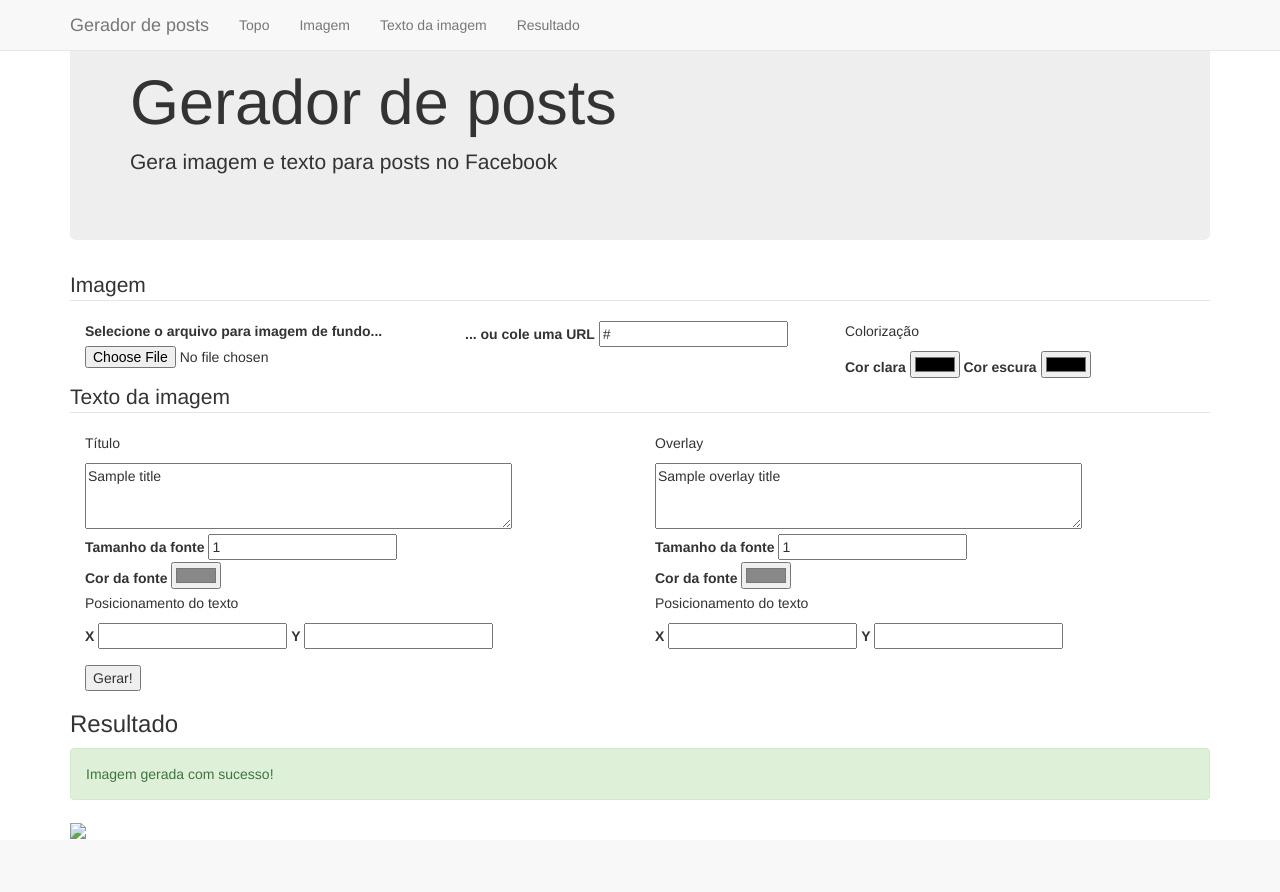
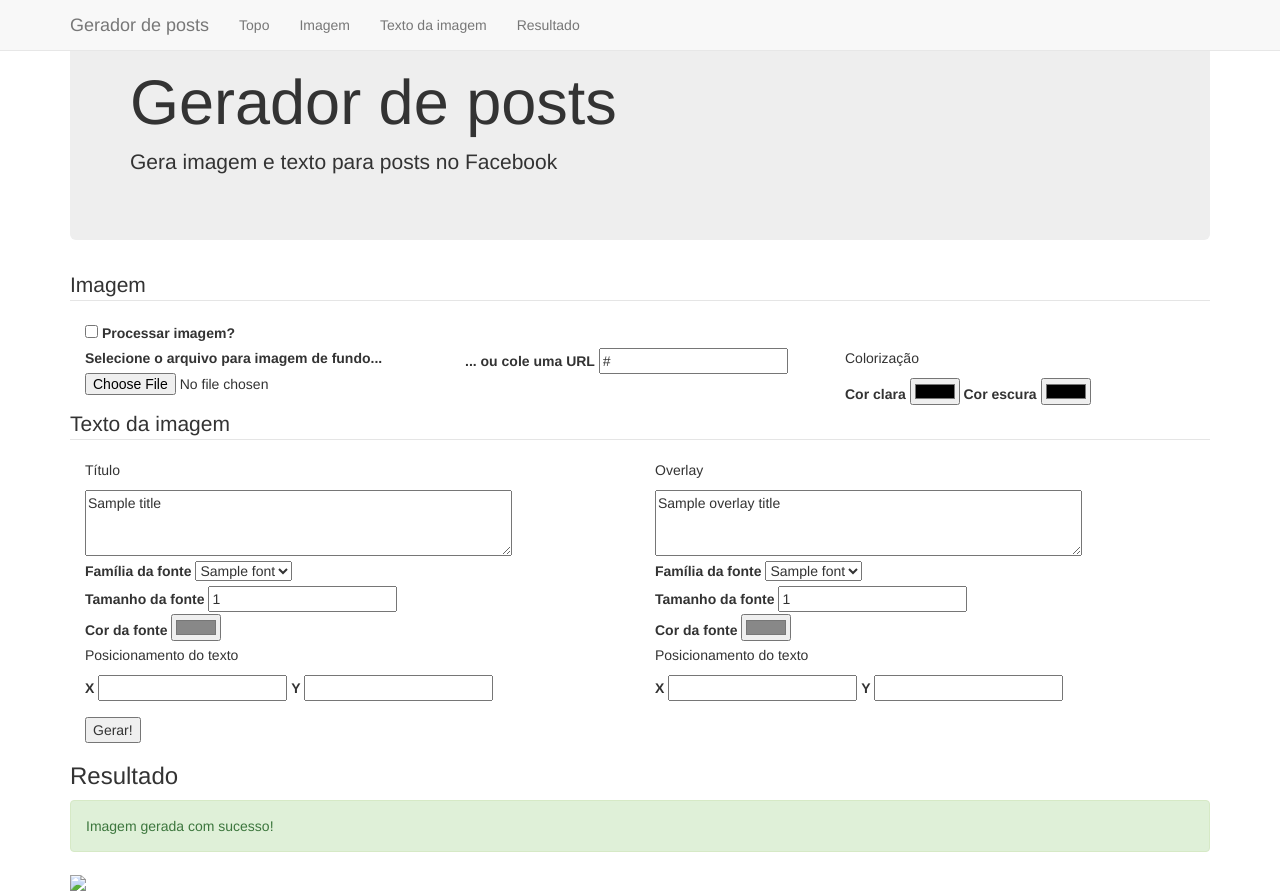
Before and after one commit to diogobaeder/poemage, a Flask app: template templates/application.html in a window 1280 px wide. Before the commit the page ends 839 px from the top, so only its background shows below. Run offline with Flask 2, Linux system fonts and the light colour scheme; the template is opened without the code that fills it: most values are stand-ins (such as "Sample title", 1, 10 or a date in 2020); some libraries are stand-ins or nearby versions.

Commit message:
Escolhendo família da fonte

```diff
--- a/application.py
+++ b/application.py
@@ -16,29 +16,64 @@ app = Flask(__name__)
 
 
 MASK = join(app.root_path, 'static', 'img', 'mask.png')
-FONTS = join(app.root_path, 'static', 'fonts')
+FONTS_PATH = join(app.root_path, 'static', 'fonts')
+WHITE = '#ffffff'
+BLACK = '#000000'
 DEFAULT_FONT_SIZE = 36
 DEFAULT_TEXT_X = 250
 DEFAULT_TEXT_Y = 530
+DEFAULT_OVERLAY_TEXT_X = 340
+DEFAULT_OVERLAY_TEXT_Y = 20
+
+
+FONTS = {
+    i: font for i, font in enumerate(os.listdir(FONTS_PATH))
+    if font.lower().endswith('ttf')
+    and 'glyph' not in font.lower()
+}
+FONTS_IDS = {
+    font: i for i, font in FONTS.items()
+}
+DEFAULT_FONT = 'Impact.ttf'
+DEFAULT_FONT_ID = FONTS_IDS[DEFAULT_FONT]
+
+
+def font_path(font_id):
+    font = FONTS[font_id]
+    return join(FONTS_PATH, font)
 
 
 def generate(original_photo, context):
     mask = Image.open(MASK)
     photo = ImageOps.fit(original_photo, mask.size)
     mask = mask.convert('RGBA')
-    photo = photo.convert('L')
-    #photo = ImageOps.equalize(photo)
-    photo = ImageOps.colorize(photo, context['black'], context['white'])
     photo = photo.convert('RGBA')
+
+    if context['process_image']:
+        photo = photo.convert('L')
+        photo = ImageOps.equalize(photo)
+        photo = ImageOps.colorize(photo, context['black'], context['white'])
+        photo = photo.convert('RGBA')
 
     composition = Image.alpha_composite(photo, mask)
 
-    font_path = join(FONTS, 'SourceSansPro-Bold.ttf')
-    text_coords = (context['text_x'], context['text_y'])
-    font = ImageFont.truetype(font_path, context['font_size'])
+
     draw = ImageDraw.Draw(composition)
+
+    main_font = ImageFont.truetype(
+        font_path(context['font_family']), context['font_size'])
     draw.multiline_text(
-        text_coords, context['title'], context['font_color'], font)
+        (context['text_x'], context['text_y']),
+        context['title'], context['font_color'], main_font)
+
+    if context['overlay_title']:
+        overlay_font = ImageFont.truetype(
+            font_path(context['overlay_font_family']),
+            context['overlay_font_size'])
+        draw.multiline_text(
+            (context['overlay_text_x'], context['overlay_text_y']),
+            context['overlay_title'], context['overlay_font_color'],
+            overlay_font)
 
     buffer = io.BytesIO()
     composition.save(buffer, format='PNG')
@@ -59,25 +94,46 @@ def generate_from_url(url, context):
     return generate(original_photo, context)
 
 
-def int_from(name, default):
+def int_from(name, default=0):
     try:
-        return int(request.form[name].strip())
+        return int(request.form.get(name, str(default)).strip())
     except:
         return default
 
 
+def clean_string(name, default=''):
+    return request.form.get(name, default).replace('\r', '')
+
+
 @app.route('/', methods=['POST', 'GET'])
 def index():
-    context = {}
+
+    context = {
+        'white': clean_string('white', WHITE),
+        'black': clean_string('black', BLACK),
+        'url': clean_string('url'),
+        'process_image': bool(request.form.get('process_image')),
+        'font_families': FONTS.items(),
+
+        # Main title
+        'title': clean_string('title'),
+        'font_color': clean_string('font_color', BLACK),
+        'font_family': int_from('font_family', DEFAULT_FONT_ID),
+        'text_x': int_from('text_x', DEFAULT_TEXT_X),
+        'text_y': int_from('text_y', DEFAULT_TEXT_Y),
+        'font_size': int_from('font_size', DEFAULT_FONT_SIZE),
+
+        # Overlay title
+        'overlay_title': clean_string('overlay_title'),
+        'overlay_font_color': clean_string('overlay_font_color', WHITE),
+        'overlay_font_family': int_from(
+            'overlay_font_family', DEFAULT_FONT_ID),
+        'overlay_text_x': int_from('overlay_text_x', DEFAULT_OVERLAY_TEXT_X),
+        'overlay_text_y': int_from('overlay_text_y', DEFAULT_OVERLAY_TEXT_Y),
+        'overlay_font_size': int_from('overlay_font_size', DEFAULT_FONT_SIZE),
+    }
+
     if request.method == 'POST':
-        context['title'] = request.form['title'].replace('\r', '')
-        context['url'] = request.form['url']
-        context['white'] = request.form['white']
-        context['black'] = request.form['black']
-        context['text_x'] = int_from('text_x', DEFAULT_TEXT_X)
-        context['text_y'] = int_from('text_y', DEFAULT_TEXT_Y)
-        context['font_color'] = request.form['font_color']
-        context['font_size'] = int_from('font_size', DEFAULT_FONT_SIZE)
         file = request.files['file']
         try:
             if file.filename:
@@ -88,12 +144,8 @@ def index():
             logging.exception(e)
             context['error'] = 'Não foi possível gerar a imagem'
     else:
-        context['white'] = '#ffffff'
-        context['black'] = '#000000'
-        context['font_color'] = '#000000'
-        context['font_size'] = DEFAULT_FONT_SIZE
-        context['text_x'] = DEFAULT_TEXT_X
-        context['text_y'] = DEFAULT_TEXT_Y
+        context['process_image'] = True
+
     return render_template('application.html', **context)
 
 
--- a/templates/application.html
+++ b/templates/application.html
@@ -50,6 +50,10 @@
           <form action="" method="POST" enctype="multipart/form-data">
             <fieldset id="image-fieldset">
               <legend>Imagem</legend>
+              <div class="col-md-12">
+              <input type="checkbox" id="process_image" name="process_image" {% if process_image %}checked{% endif %}>
+                <label for="process_image">Processar imagem?</label>
+              </div>
               <div class="col-md-4">
                 <label for="file">Selecione o arquivo para imagem de fundo...</label>
                 <input type="file" name="file" id="file" />
@@ -72,6 +76,14 @@
                 <p>Título</p>
                 <textarea name="title" id="title" rows="3" cols="50">{{ title }}</textarea>
                 <div>
+                  <label for="font_family">Família da fonte</label>
+                  <select id="font_family" name="font_family">
+                  {% for i, font in font_families %}
+                    <option value="{{ i }}" {% if i == font_family %}selected{% endif %}>{{ font }}</option>
+                  {% endfor %}
+                  </select>
+                </div>
+                <div>
                   <label for="font_size">Tamanho da fonte</label>
                   <input type="number" inputmode="numeric" name="font_size" id="font_size" value="{{ font_size }}" />
                 </div>
@@ -90,6 +102,14 @@
               <div class="col-md-6">
                 <p>Overlay</p>
                 <textarea name="overlay_title" id="overlay_title" rows="3" cols="50">{{ overlay_title }}</textarea>
+                <div>
+                  <label for="overlay_font_family">Família da fonte</label>
+                  <select id="overlay_font_family" name="overlay_font_family">
+                  {% for i, font in font_families %}
+                    <option value="{{ i }}" {% if i == overlay_font_family %}selected{% endif %}>{{ font }}</option>
+                  {% endfor %}
+                  </select>
+                </div>
                 <div>
                   <label for="overlay_font_size">Tamanho da fonte</label>
                   <input type="number" inputmode="numeric" name="overlay_font_size" id="overlay_font_size" value="{{ overlay_font_size }}" />
```
